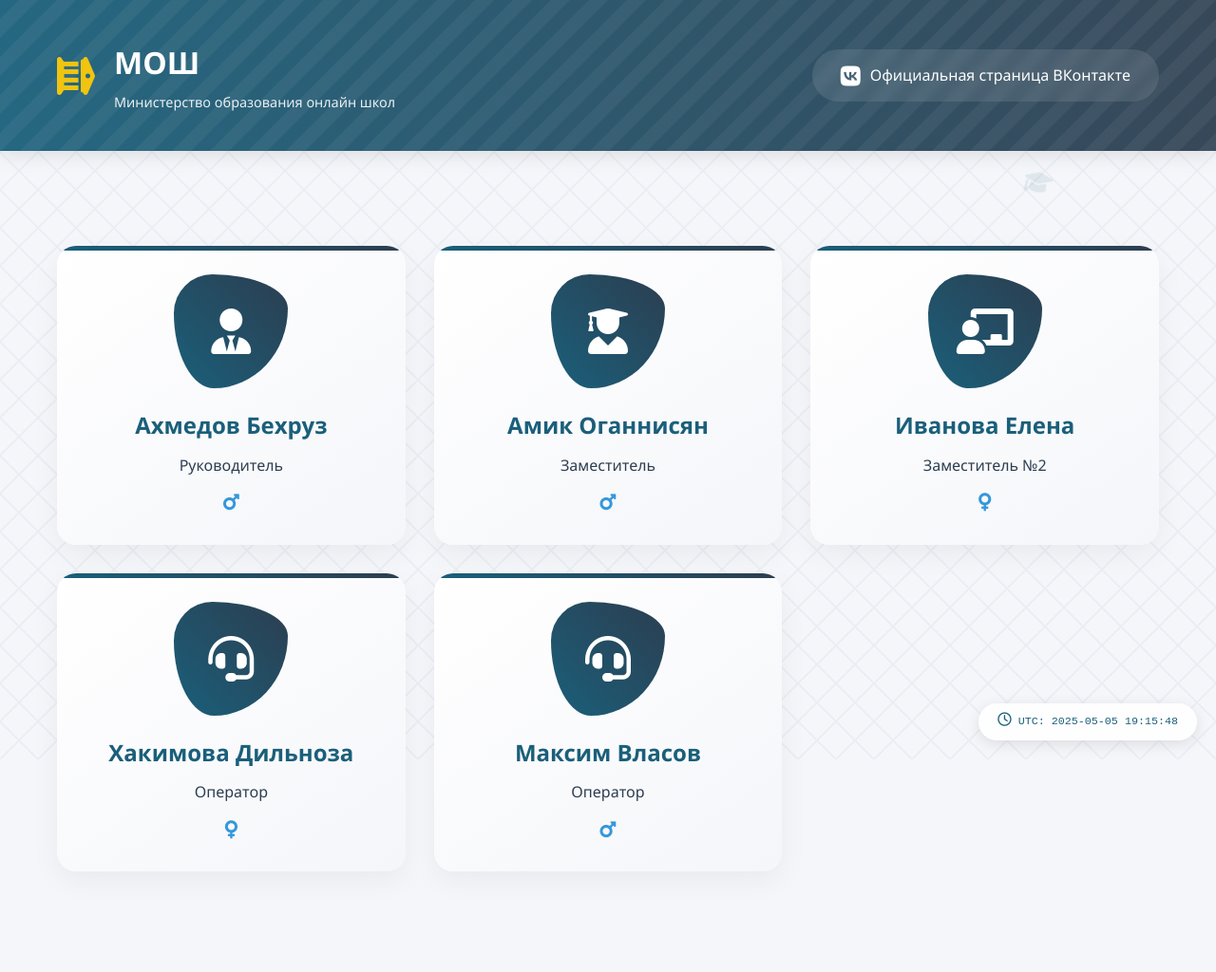
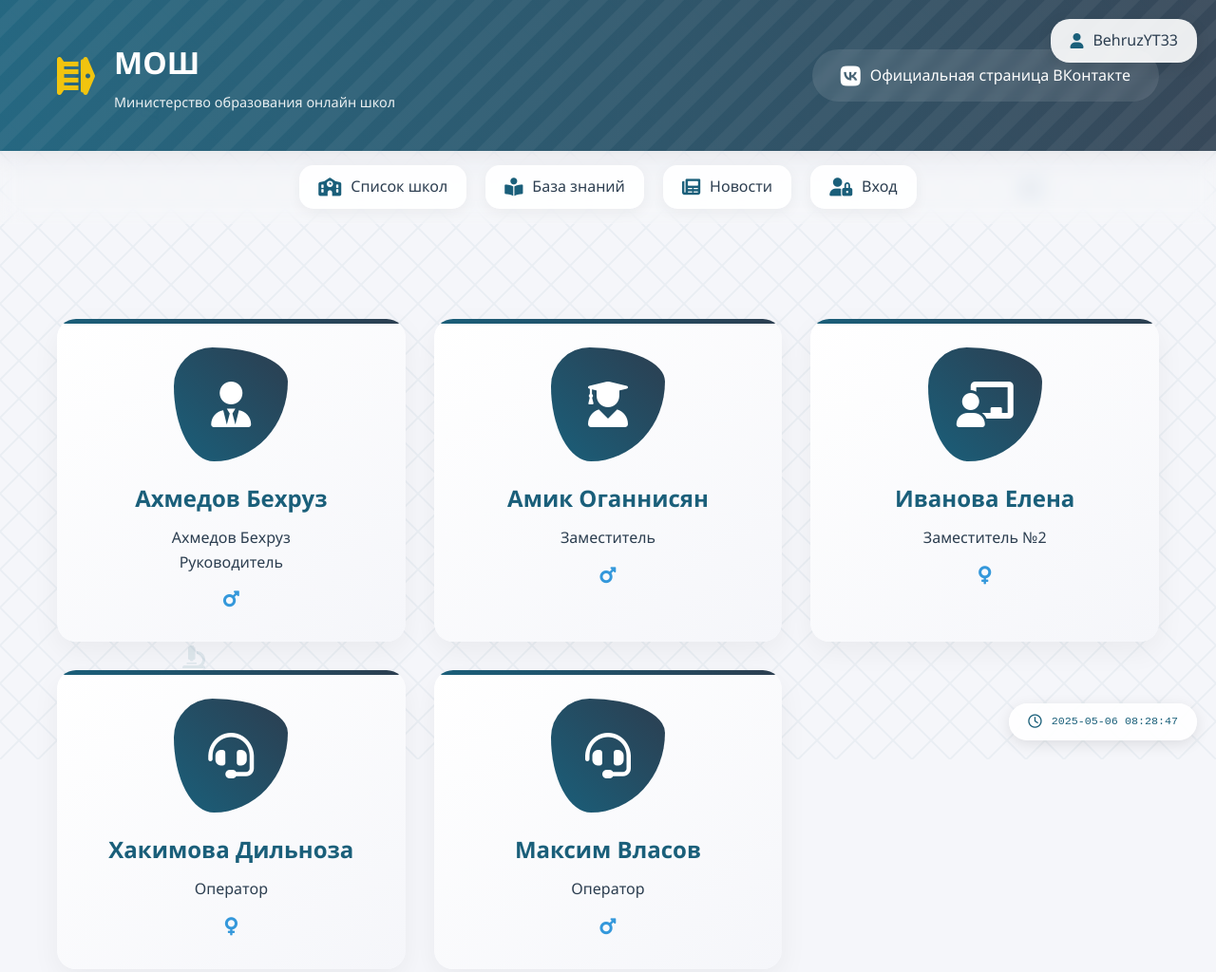
Before and after one commit to BehruzYT33/mosh-online, a plain HTML site: page index.html in a window 1280 px wide. Shown: the whole page at 95% size. Before the commit the page ends 978 px from the top, so only its background shows below. Drawn offline with Linux system fonts and the light colour scheme.

Commit message:
Update index.html

```diff
--- a/index.html
+++ b/index.html
@@ -29,7 +29,6 @@
             position: relative;
         }
 
-        /* Educational Background Pattern */
         .bg-pattern {
             position: fixed;
             top: 0;
@@ -44,7 +43,6 @@
             background-size: 40px 40px;
         }
 
-        /* Animated Educational Elements */
         .floating-elements {
             position: fixed;
             top: 0;
@@ -68,7 +66,6 @@
             50% { transform: translate(20px, -20px) rotate(10deg); }
         }
 
-        /* Герб/Логотип министерства */
         .ministry-emblem {
             position: absolute;
             top: 20px;
@@ -89,7 +86,6 @@
             50% { box-shadow: 0 4px 25px rgba(26, 95, 122, 0.3); }
         }
 
-        /* Header with Ministry Style */
         header {
             background: linear-gradient(to right, rgba(26, 95, 122, 0.95), rgba(44, 62, 80, 0.95));
             color: white;
@@ -117,6 +113,58 @@
             align-items: center;
             position: relative;
             z-index: 1;
+        }
+
+        .nav-menu {
+            background: rgba(255, 255, 255, 0.1);
+            backdrop-filter: blur(10px);
+            padding: 15px 0;
+            position: sticky;
+            top: 0;
+            z-index: 1000;
+            border-bottom: 1px solid rgba(255, 255, 255, 0.1);
+        }
+
+        .nav-container {
+            max-width: 1200px;
+            margin: 0 auto;
+            display: flex;
+            justify-content: center;
+            gap: 20px;
+            padding: 0 20px;
+        }
+
+        .nav-item {
+            text-decoration: none;
+            color: var(--dark);
+            padding: 10px 20px;
+            border-radius: 15px;
+            display: flex;
+            align-items: center;
+            gap: 10px;
+            transition: all 0.3s ease;
+            background: rgba(255, 255, 255, 0.9);
+            box-shadow: 0 4px 15px rgba(0, 0, 0, 0.05);
+        }
+
+        .nav-item:hover {
+            transform: translateY(-2px);
+            background: white;
+            box-shadow: 0 6px 20px rgba(26, 95, 122, 0.15);
+        }
+
+        .nav-item i {
+            font-size: 1.2em;
+            color: var(--primary);
+        }
+
+        .nav-item.active {
+            background: linear-gradient(135deg, var(--primary), var(--secondary));
+            color: white;
+        }
+
+        .nav-item.active i {
+            color: var(--gold);
         }
 
         .ministry-title {
@@ -150,7 +198,6 @@
             opacity: 0.9;
         }
 
-        /* Team Section Styling */
         .team-section {
             max-width: 1200px;
             margin: 40px auto;
@@ -233,7 +280,6 @@
             color: var(--accent);
         }
 
-        /* Social Media Section */
         .social-section {
             background: linear-gradient(135deg, var(--primary), var(--secondary));
             padding: 40px 0;
@@ -264,7 +310,24 @@
             font-size: 1.5em;
         }
 
-        /* Current Time Display */
+        .user-info {
+            position: fixed;
+            top: 20px;
+            right: 20px;
+            background: rgba(255, 255, 255, 0.9);
+            padding: 10px 20px;
+            border-radius: 20px;
+            display: flex;
+            align-items: center;
+            gap: 10px;
+            box-shadow: 0 4px 15px rgba(0, 0, 0, 0.1);
+            z-index: 1000;
+        }
+
+        .user-info i {
+            color: var(--primary);
+        }
+
         .time-display {
             position: fixed;
             bottom: 20px;
@@ -276,9 +339,12 @@
             font-family: monospace;
             font-size: 0.9em;
             color: var(--primary);
+            display: flex;
+            align-items: center;
+            gap: 10px;
+            z-index: 1000;
         }
 
-        /* Responsive Design */
         @media (max-width: 768px) {
             .header-content {
                 flex-direction: column;
@@ -293,20 +359,31 @@
             .team-grid {
                 grid-template-columns: 1fr;
             }
+
+            .nav-container {
+                flex-direction: column;
+                align-items: stretch;
+            }
+
+            .nav-item {
+                justify-content: center;
+            }
         }
     </style>
 </head>
 <body>
-    <!-- Background Pattern -->
     <div class="bg-pattern"></div>
-
-    <!-- Floating Educational Icons -->
     <div class="floating-elements">
         <i class="fas fa-book edu-icon" style="top: 15%; left: 10%;"></i>
         <i class="fas fa-graduation-cap edu-icon" style="top: 25%; right: 15%;"></i>
         <i class="fas fa-pencil-alt edu-icon" style="top: 45%; left: 20%;"></i>
         <i class="fas fa-globe edu-icon" style="top: 65%; right: 10%;"></i>
         <i class="fas fa-microscope edu-icon" style="top: 85%; left: 15%;"></i>
+    </div>
+
+    <div class="user-info">
+        <i class="fas fa-user"></i>
+        <span>BehruzYT33</span>
     </div>
 
     <header>
@@ -326,6 +403,27 @@
         </div>
     </header>
 
+    <nav class="nav-menu">
+        <div class="nav-container">
+            <a href="https://behruzyt33.github.io/mosh-online/school" class="nav-item">
+                <i class="fas fa-school"></i>
+                <span>Список школ</span>
+            </a>
+            <a href="https://behruzyt33.github.io/mosh-online/baza" class="nav-item">
+                <i class="fas fa-book-reader"></i>
+                <span>База знаний</span>
+            </a>
+            <a href="https://behruzyt33.github.io/mosh-online/news" class="nav-item">
+                <i class="fas fa-newspaper"></i>
+                <span>Новости</span>
+            </a>
+            <a href="https://behruzyt33.github.io/mosh-online/auth" class="nav-item">
+                <i class="fas fa-user-lock"></i>
+                <span>Вход</span>
+            </a>
+        </div>
+    </nav>
+
     <section class="team-section">
         <div class="team-grid">
             <!-- Руководитель -->
@@ -334,7 +432,8 @@
                     <i class="fas fa-user-tie"></i>
                 </div>
                 <div class="member-info">
-                    <h2 class="member-name">Ахмедов Бехруз</h2>
+                    <h2 class="member-name">Ахмедов Бехруз</h2
+                                        <h2 class="member-name">Ахмедов Бехруз</h2>
                     <p class="member-role">Руководитель</p>
                     <i class="fas fa-mars member-gender"></i>
                 </div>
@@ -391,7 +490,39 @@
     </section>
 
     <div class="time-display">
-        <i class="far fa-clock"></i> UTC: 2025-05-05 19:15:48
+        <i class="far fa-clock"></i>
+        <span id="currentTime">2025-05-06 08:23:26</span>
     </div>
+
+    <script>
+        // Update time
+        function updateTime() {
+            const timeDisplay = document.getElementById('currentTime');
+            const now = new Date();
+            const timeString = now.toISOString().slice(0, 19).replace('T', ' ');
+            timeDisplay.textContent = timeString;
+        }
+
+        // Update time every second
+        setInterval(updateTime, 1000);
+
+        // Handle navigation active state
+        document.addEventListener('DOMContentLoaded', function() {
+            const currentPath = window.location.pathname;
+            const navItems = document.querySelectorAll('.nav-item');
+
+            navItems.forEach(item => {
+                if (item.getAttribute('href').includes(currentPath)) {
+                    item.classList.add('active');
+                }
+            });
+        });
+
+        // Add floating elements animation
+        const floatingElements = document.querySelectorAll('.edu-icon');
+        floatingElements.forEach((element, index) => {
+            element.style.animationDelay = `${index * 2}s`;
+        });
+    </script>
 </body>
 </html>
```
